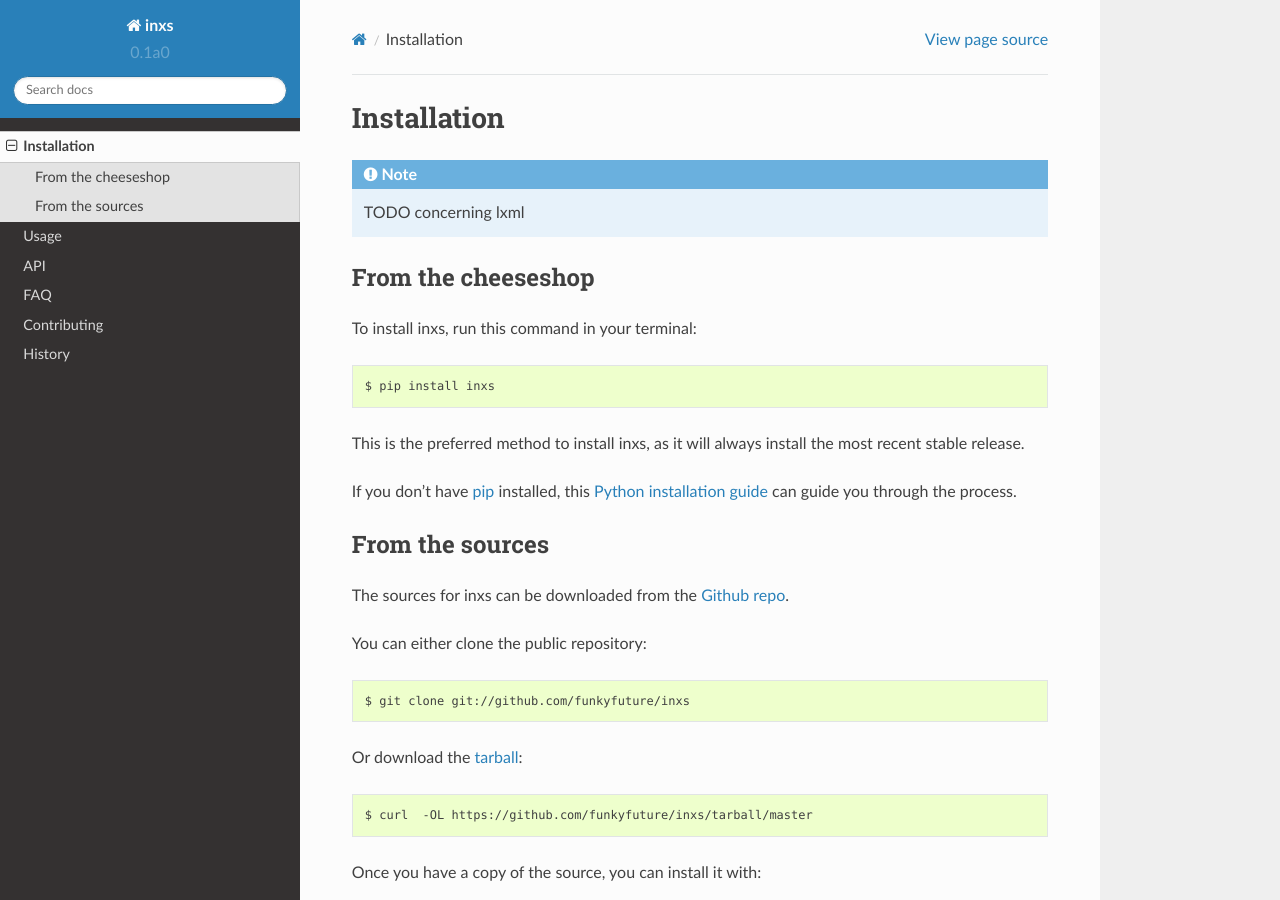
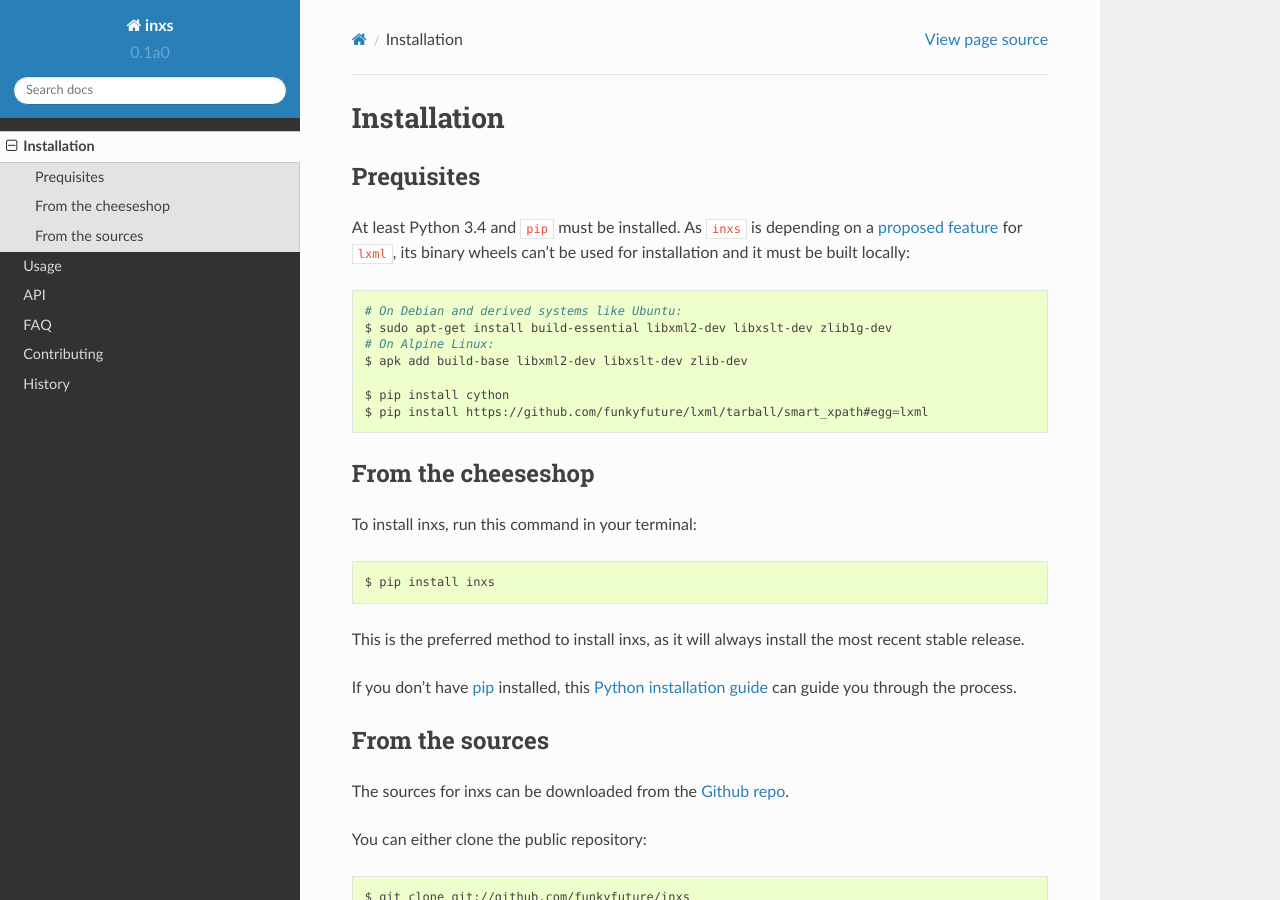
Before and after one commit to funkyfuture/inxs, a Sphinx documentation site: the page built from docs/installation.rst, in a window 1280 px wide and 900 px high. Built offline with Sphinx 7.4.7 and the Read the Docs theme 2.0.0, drawn with Linux system fonts in a browser that asks for light colours.

Commit message:
Adds notes about installation prequisities.

```diff
--- a/docs/installation.rst
+++ b/docs/installation.rst
@@ -3,10 +3,22 @@
 Installation
 ============
 
+Prequisites
+-----------
 
-.. note::
+At least Python 3.4 and ``pip`` must be installed. As ``inxs`` is depending on a
+`proposed feature`_ for ``lxml``, its binary wheels can't be used for installation and it must be
+built locally::
 
-    TODO concerning lxml
+    # On Debian and derived systems like Ubuntu:
+    $ sudo apt-get install build-essential libxml2-dev libxslt-dev zlib1g-dev
+    # On Alpine Linux:
+    $ apk add build-base libxml2-dev libxslt-dev zlib-dev
+
+    $ pip install cython
+    $ pip install https://github.com/funkyfuture/lxml/tarball/smart_xpath#egg=lxml
+
+.. _proposed feature: https://github.com/lxml/lxml/pull/236
 
 
 From the cheeseshop
@@ -18,7 +30,7 @@ To install inxs, run this command in your terminal::
 
 This is the preferred method to install inxs, as it will always install the most recent stable release.
 
-If you don't have `pip`_ installed, this `Python installation guide`_ can guide
+If you don't have pip_ installed, this `Python installation guide`_ can guide
 you through the process.
 
 .. _pip: https://pip.pypa.io
```
